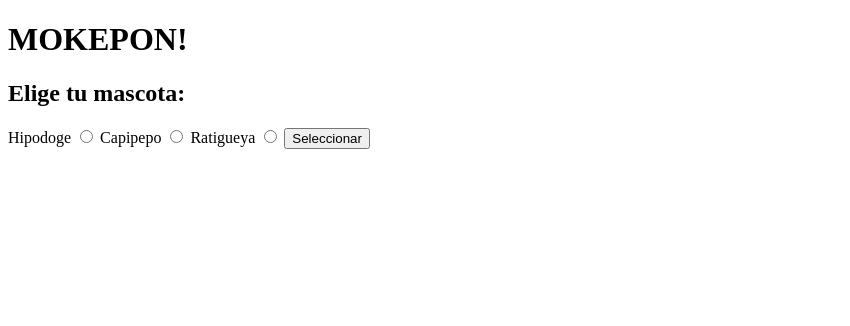
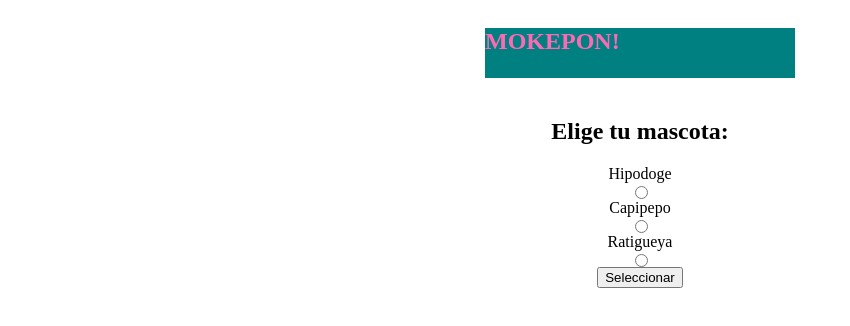
Before and after one commit to mikerb95/mokepon, a plain HTML site: page index.html in a window 1280 px wide. Shown: the whole page, without its empty margins (0-850 px from the left). Drawn offline with Linux system fonts and the light colour scheme.

Commit message:
adding css file, some html corrections

```diff
--- a/index.html
+++ b/index.html
@@ -4,11 +4,11 @@
     <meta charset="UTF-8">
     <meta name="viewport" content="width=device-width, initial-scale=1.0">
     <title>Mokepon</title>
+    <link rel="stylesheet" href="./styles.css">
 </head>
 <body>
-    <h1>MOKEPON!</h1>
-
     <section id="seleccionar-mascota">
+        <h1 class="titulo">MOKEPON!</h1>
         <h2>Elige tu mascota:</h2>
 
         <label for="hipodoge">Hipodoge</label>
@@ -24,6 +24,7 @@
     </section>
 
     <section id="seleccionar-ataque">
+        <h1 class="titulo">MOKEPON!</h1>
         <H2>Elige tu ataque</H2>
 
         <p>Tu mascota <span id="mascota-jugador"></span> tiene <span id="vidas-jugador">3</span> vidas</p>
--- /dev/null
+++ b/styles.css
@@ -0,0 +1,13 @@
+.titulo {
+    color: hotpink;
+    width: 310px;
+    height: 50px;
+    background-color: teal;
+}
+
+#seleccionar-mascota {
+    display: flex;
+    flex-direction: column;
+    justify-content: center;
+    align-items: center;
+}
```
